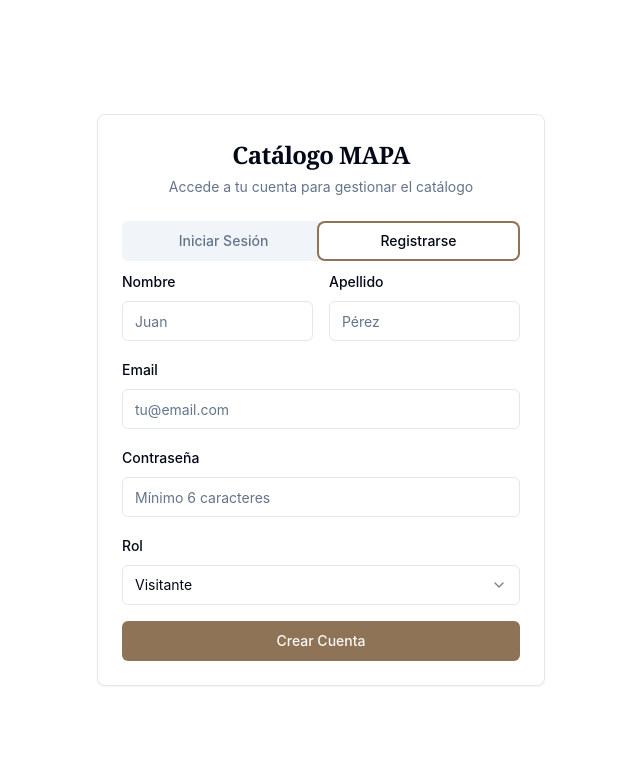
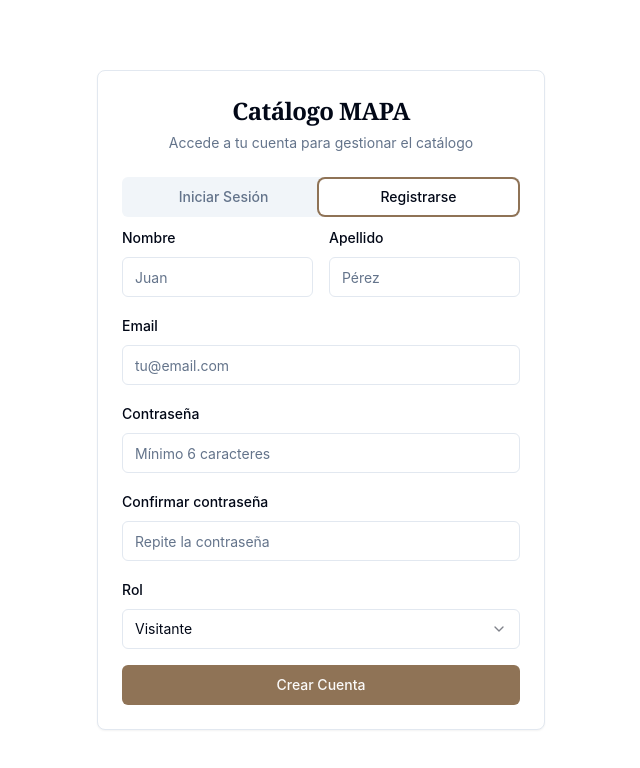
Before and after one commit to AntonioVitalic/CatalogoMAPA, a React (Vite) app in the folder frontend/: page /login in a window 1280 px wide. Both pictures are taken after a click on the tab "Registrarse". Shown: the top 768 px of the page, without its empty margins (319-959 px from the left). Built offline with nearby package versions, Linux system fonts and the light colour scheme; no server answers.

Commit message:
feat: add password confirmation in Auth.tsx (login page)

```diff
--- a/frontend/src/pages/Auth.tsx
+++ b/frontend/src/pages/Auth.tsx
@@ -23,6 +23,7 @@ export default function Auth() {
   // Signup form state
   const [signupEmail, setSignupEmail] = useState("");
   const [signupPassword, setSignupPassword] = useState("");
+  const [signupConfirmPassword, setSignupConfirmPassword] = useState("");
   const [firstName, setFirstName] = useState("");
   const [lastName, setLastName] = useState("");
   const [selectedRole, setSelectedRole] = useState<"visitor" | "editor" | "admin">("visitor");
@@ -67,6 +68,11 @@ export default function Auth() {
         last_name: lastName,
         role: selectedRole,
       });
+      if (signupPassword !== signupConfirmPassword) {
+        setError("Las contraseñas no coinciden.");
+        setLoading(false);
+        return;
+      }
       if (selectedRole === "visitor") {
         setError("Solicitud enviada, espera aprobación del administrador.");
         setLoading(false);
@@ -182,6 +188,18 @@ export default function Auth() {
                   />
                 </div>
                 <div className="space-y-2">
+                  <Label htmlFor="signup-confirm-password">Confirmar contraseña</Label>
+                  <Input
+                    id="signup-confirm-password"
+                    type="password"
+                    placeholder="Repite la contraseña"
+                    value={signupConfirmPassword}
+                    onChange={(e) => setSignupConfirmPassword(e.target.value)}
+                    required
+                    minLength={6}
+                  />
+                </div>
+                <div className="space-y-2">
                   <Label htmlFor="role">Rol</Label>
                   <Select value={selectedRole} onValueChange={(value: "visitor" | "editor" | "admin") => setSelectedRole(value)}>
                     <SelectTrigger>
```
